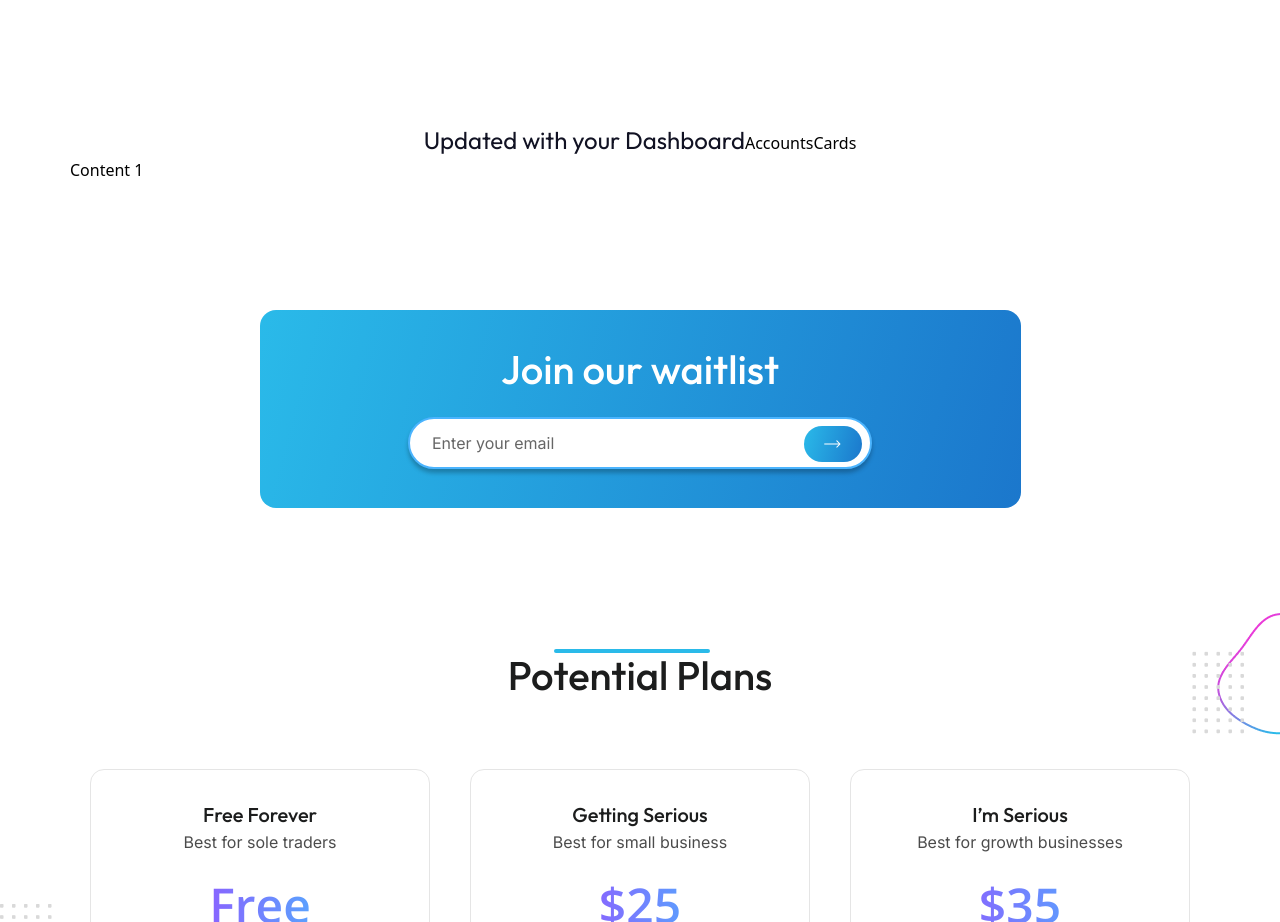
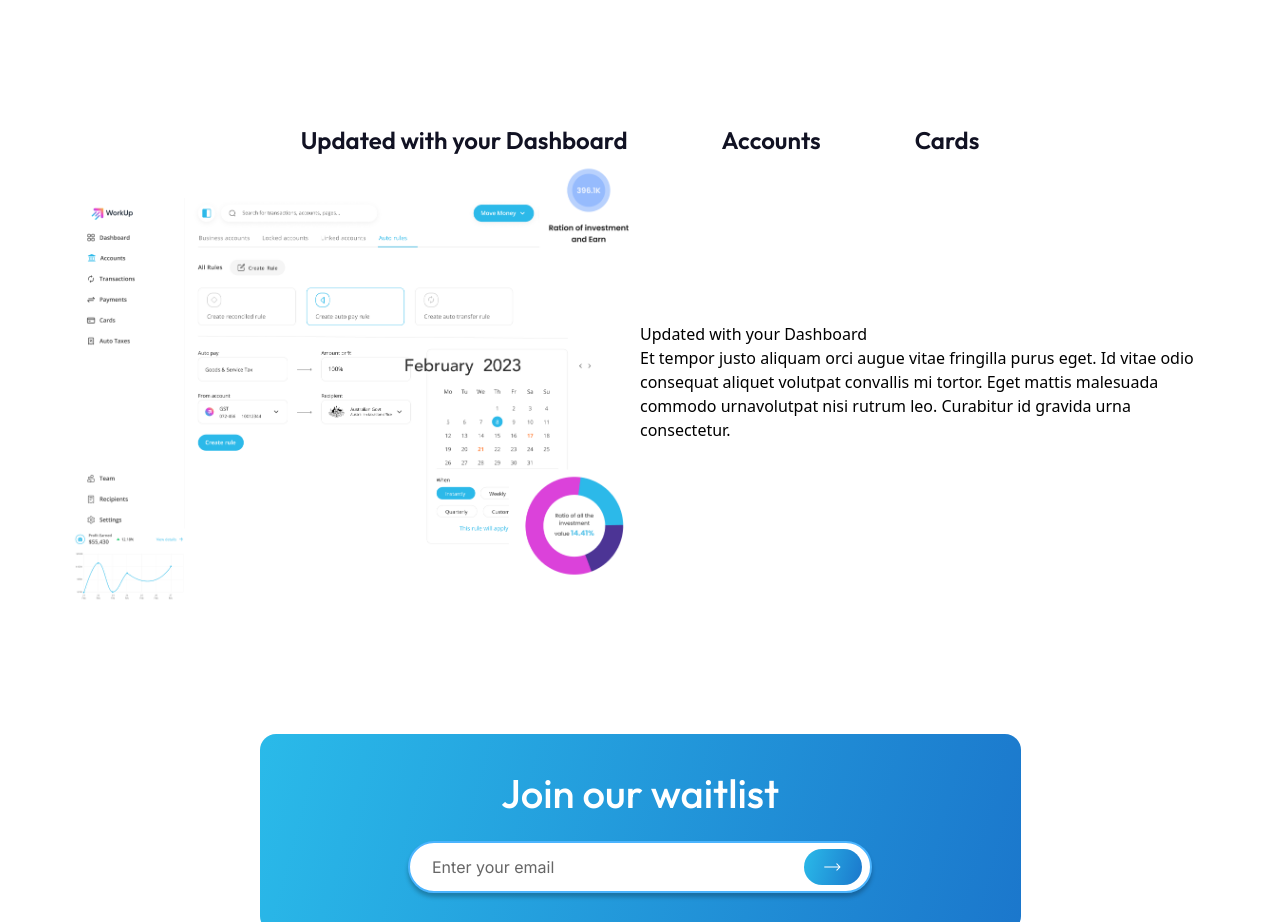
Before and after one commit to Johnyjangra/workup, a React (Create React App) app: page / in a window 1280 px wide. Shown: the part 4220-5142 px from the top of the page. Built offline with nearby package versions, Linux system fonts and the light colour scheme.

Commit message:
dashboard section progress

```diff
--- a/src/components/home/AwsomeQuestions.jsx
+++ b/src/components/home/AwsomeQuestions.jsx
@@ -50,7 +50,7 @@ const AwsomeQuestions = () => {
                   >
                     <p
                       className={`ff_outfit font-semibold text-black opacity-70 leading-normal text-start text-sm pe-8 ${
-                        open === 1 ? "text-[#2ABAE9]" : ""
+                        open === 1 ? "!text-[#2ABAE9]" : ""
                       }`}
                     >
                       Q1 What is WorkUp's visionary approach?
@@ -79,7 +79,7 @@ const AwsomeQuestions = () => {
                   >
                     <p
                       className={`ff_outfit font-semibold text-black opacity-70 leading-normal text-start text-sm pe-8 ${
-                        open === 2 ? "text-[#2ABAE9]" : ""
+                        open === 2 ? "!text-[#2ABAE9]" : ""
                       }`}
                     >
                       Q2 How does WorkUp tackle financial control challenges
@@ -109,7 +109,7 @@ const AwsomeQuestions = () => {
                   >
                     <p
                       className={`ff_outfit font-semibold text-black opacity-70 leading-normal text-start text-sm pe-8 ${
-                        open === 3 ? "text-[#2ABAE9]" : ""
+                        open === 3 ? "!text-[#2ABAE9]" : ""
                       }`}
                     >
                       Q3 How does WorkUp's real-time automation set it apart in
@@ -140,7 +140,7 @@ const AwsomeQuestions = () => {
                   >
                     <p
                       className={`ff_outfit font-semibold text-black opacity-70 leading-normal text-start text-sm pe-8 ${
-                        open === 4 ? "text-[#2ABAE9]" : ""
+                        open === 4 ? "!text-[#2ABAE9]" : ""
                       }`}
                     >
                       Q4 How does WorkUp redefine the role of accounting
@@ -170,7 +170,7 @@ const AwsomeQuestions = () => {
                   >
                     <p
                       className={`ff_outfit font-semibold text-black opacity-70 leading-normal text-start text-sm pe-8 ${
-                        open === 5 ? "text-[#2ABAE9]" : ""
+                        open === 5 ? "!text-[#2ABAE9]" : ""
                       }`}
                     >
                       Q5 Why is WorkUp the perfect choice for businesses seeking
@@ -201,7 +201,7 @@ const AwsomeQuestions = () => {
                   >
                     <p
                       className={`ff_outfit font-semibold text-black opacity-70 leading-normal text-start text-sm pe-8 ${
-                        open === 6 ? "text-[#2ABAE9]" : ""
+                        open === 6 ? "!text-[#2ABAE9]" : ""
                       }`}
                     >
                       Q6 How does WorkUp showcase its genuine commitment to
--- a/src/components/home/Dashboard.jsx
+++ b/src/components/home/Dashboard.jsx
@@ -1,18 +1,46 @@
 import React from "react";
 import { Tab } from "@headlessui/react";
+import dashboard from "../../assets/webp/dahboart-img.png";
 const Dashboard = () => {
   return (
     <>
       <div className="pt-[163px]">
         <div className="container xl:max-w-[1140px] 3xl:max-w-[1320px] mx-auto px-5 xl:px-0">
           <Tab.Group>
-            <Tab.List className="text-center">
-              <Tab><div className="ff_outfit text-lg text-[#111223]">Updated with your  Dashboard</div></Tab>
-              <Tab><div>Accounts</div></Tab>
-              <Tab><div>Cards</div></Tab>
+            <Tab.List className="flex justify-center gap-[94px]">
+              <Tab>
+                <div className="ff_outfit font-semibold leading-normal text-lg text-[#111223]">
+                  Updated with your Dashboard
+                </div>
+              </Tab>
+              <Tab>
+                <div className="ff_outfit font-semibold leading-normal text-lg text-[#111223]">
+                  Accounts
+                </div>
+              </Tab>
+              <Tab>
+                <div className="ff_outfit font-semibold leading-normal text-lg text-[#111223]">
+                  Cards
+                </div>
+              </Tab>
             </Tab.List>
             <Tab.Panels>
-              <Tab.Panel>Content 1</Tab.Panel>
+              <Tab.Panel>
+                <div className="flex flex-wrap items-center">
+                  <div className="w-6/12">
+                    <img src={dashboard} alt="dashboard-img" />
+                  </div>
+                  <div className="w-6/12">
+                    <h3>Updated with your Dashboard</h3>
+                    <p>
+                      Et tempor justo aliquam orci augue vitae fringilla purus
+                      eget. Id vitae odio consequat aliquet volutpat convallis
+                      mi tortor. Eget mattis malesuada commodo urnavolutpat nisi
+                      rutrum leo. Curabitur id gravida urna consectetur.
+                    </p>
+                  </div>
+                </div>
+              </Tab.Panel>
               <Tab.Panel>Content 2</Tab.Panel>
               <Tab.Panel>Content 3</Tab.Panel>
             </Tab.Panels>
--- a/src/components/home/MyFooter.jsx
+++ b/src/components/home/MyFooter.jsx
@@ -27,16 +27,16 @@ const MyFooter = () => {
                 by the readable content of a page when looking at its layout.
               </p>
               <div className="flex gap-4">
-                <a href="facebook.com" className="h-[34px] w-[34px] rounded-[100%] bg-white flex justify-center items-center footer_icon hover:h-[40px] hover:w-[40px] transition duration-300">
+                <a href="facebook.com" className="h-[34px] w-[34px] rounded-[100%] bg-white flex justify-center items-center footer_icon transition duration-300">
                     <FacebookIcon/>
                 </a>
-                <a href="instagram.com" className="h-[34px] w-[34px] rounded-[100%] bg-white flex justify-center items-center footer_icon hover:h-[40px] hover:w-[40px] transition duration-300">
+                <a href="instagram.com" className="h-[34px] w-[34px] rounded-[100%] bg-white flex justify-center items-center footer_icon transition duration-300">
                     <InstagramIcon/>
                 </a>
-                <a href="Twitter.com" className="h-[34px] w-[34px] rounded-[100%] bg-white flex justify-center items-center footer_icon hover:h-[40px] hover:w-[40px] transition duration-300">
+                <a href="Twitter.com" className="h-[34px] w-[34px] rounded-[100%] bg-white flex justify-center items-center footer_icon transition duration-300">
                    <TwitterIcon/>
                 </a>
-                <a href="linkdin.com" className="h-[34px] w-[34px] rounded-[100%] bg-white flex justify-center items-center footer_icon hover:h-[40px] hover:w-[40px] transition duration-300">
+                <a href="linkdin.com" className="h-[34px] w-[34px] rounded-[100%] bg-white flex justify-center items-center footer_icon transition duration-300">
                    <LinkdinIcon/>
                 </a>
               </div>
```
Also changed, not shown: src/assets/webp/dahboart-img.png (added).
